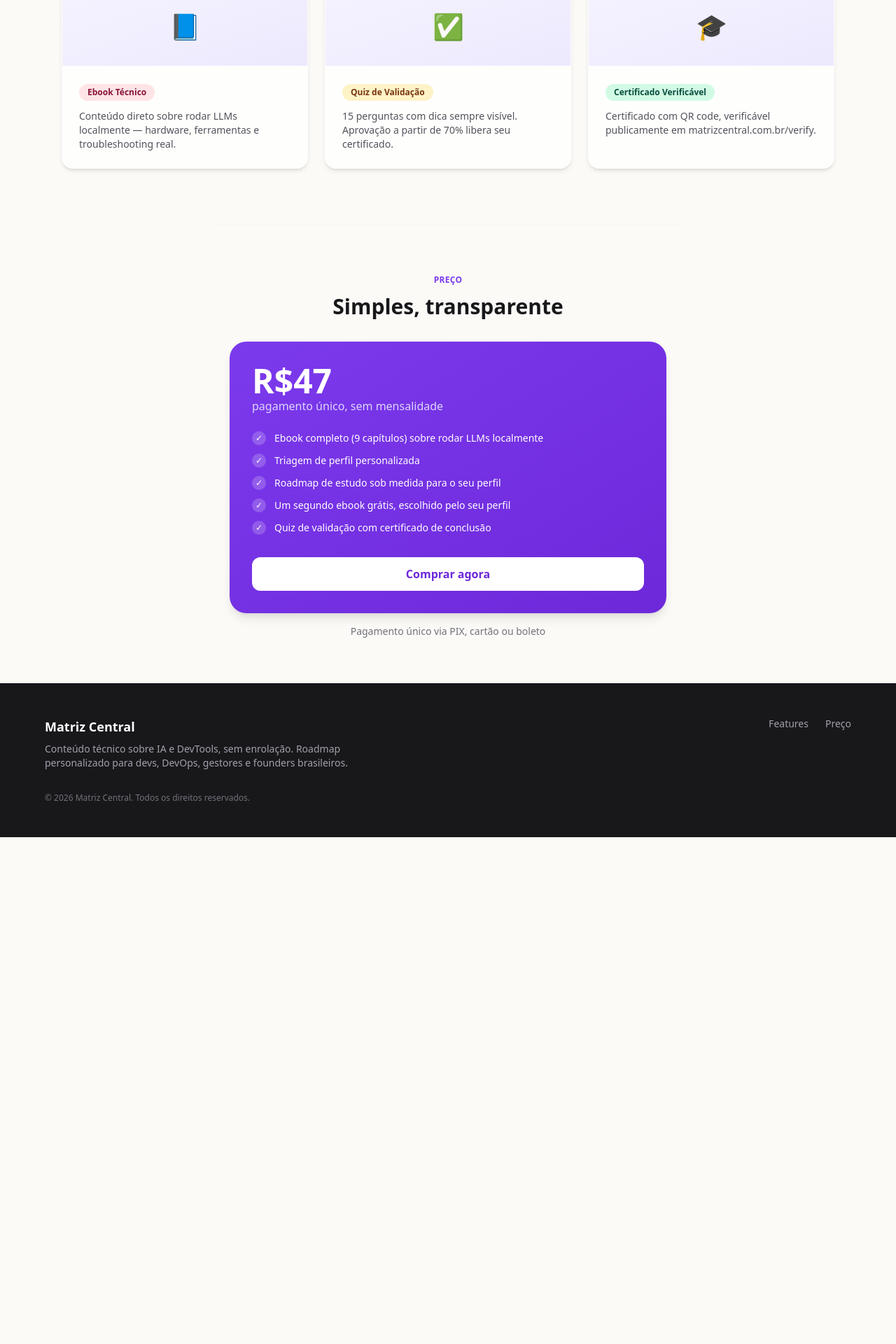
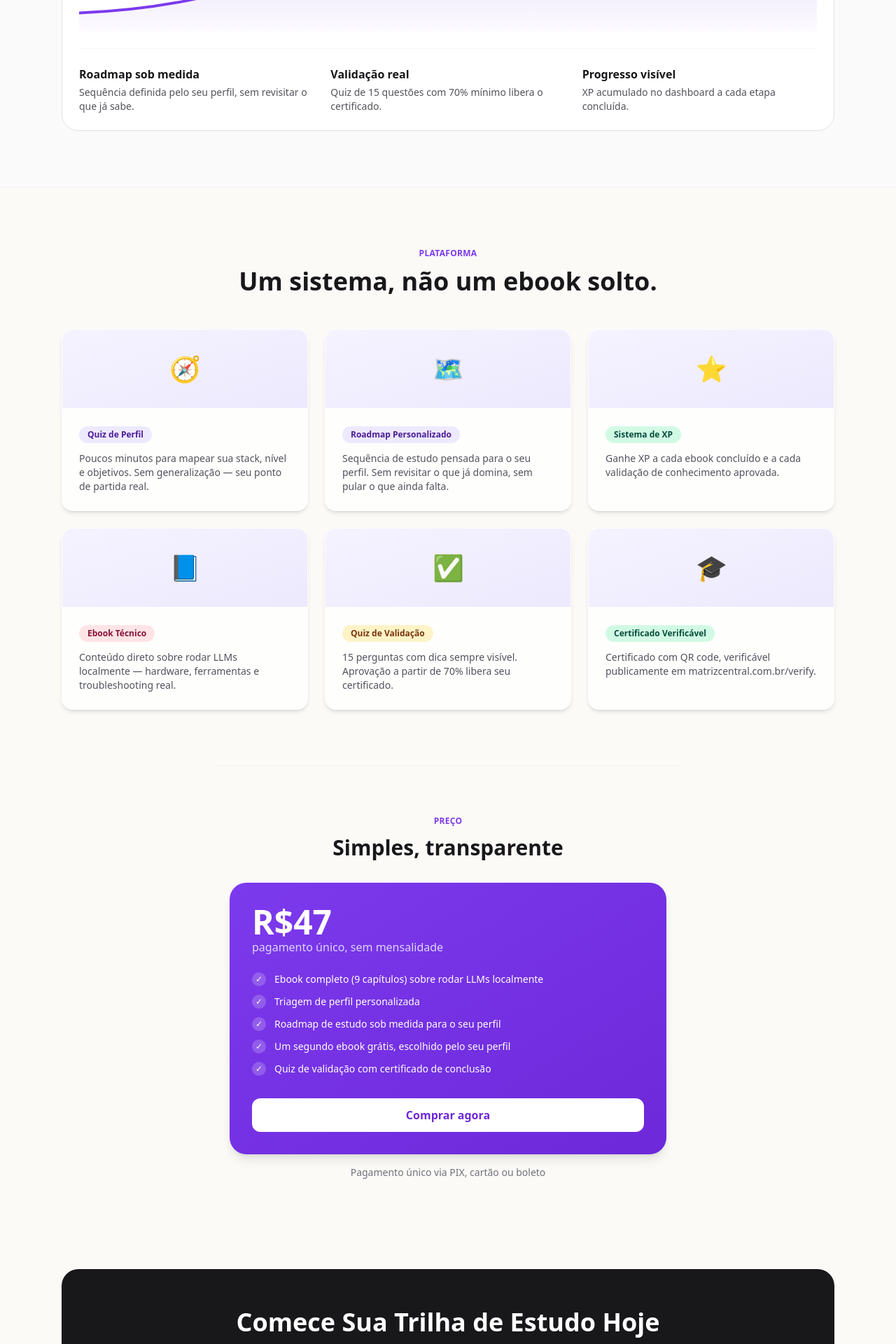
Before and after one commit to limajeferson/matrizcentral, a Next.js app: page / in a window 1280 px wide. Shown: the part 1620-3540 px from the top of the page at 70% size. Before the commit the page ends 2816 px from the top, so only its background shows below. Built offline with nearby package versions, Linux system fonts and the light colour scheme.

Commit message:
feat: compõe a landing page v2 com todas as novas seções

```diff
--- a/src/app/(marketing)/page.tsx
+++ b/src/app/(marketing)/page.tsx
@@ -1,7 +1,9 @@
 import Header from "@/components/marketing/Header";
 import Hero from "@/components/marketing/Hero";
+import AdvantagesSection from "@/components/marketing/AdvantagesSection";
 import FeaturesGrid from "@/components/marketing/FeaturesGrid";
 import PricingSection from "@/components/marketing/PricingSection";
+import FinalCta from "@/components/marketing/FinalCta";
 import Footer from "@/components/marketing/Footer";
 
 export default function HomePage() {
@@ -9,8 +11,10 @@ export default function HomePage() {
     <>
       <Header />
       <Hero />
+      <AdvantagesSection />
       <FeaturesGrid />
       <PricingSection />
+      <FinalCta />
       <Footer />
     </>
   );
```
